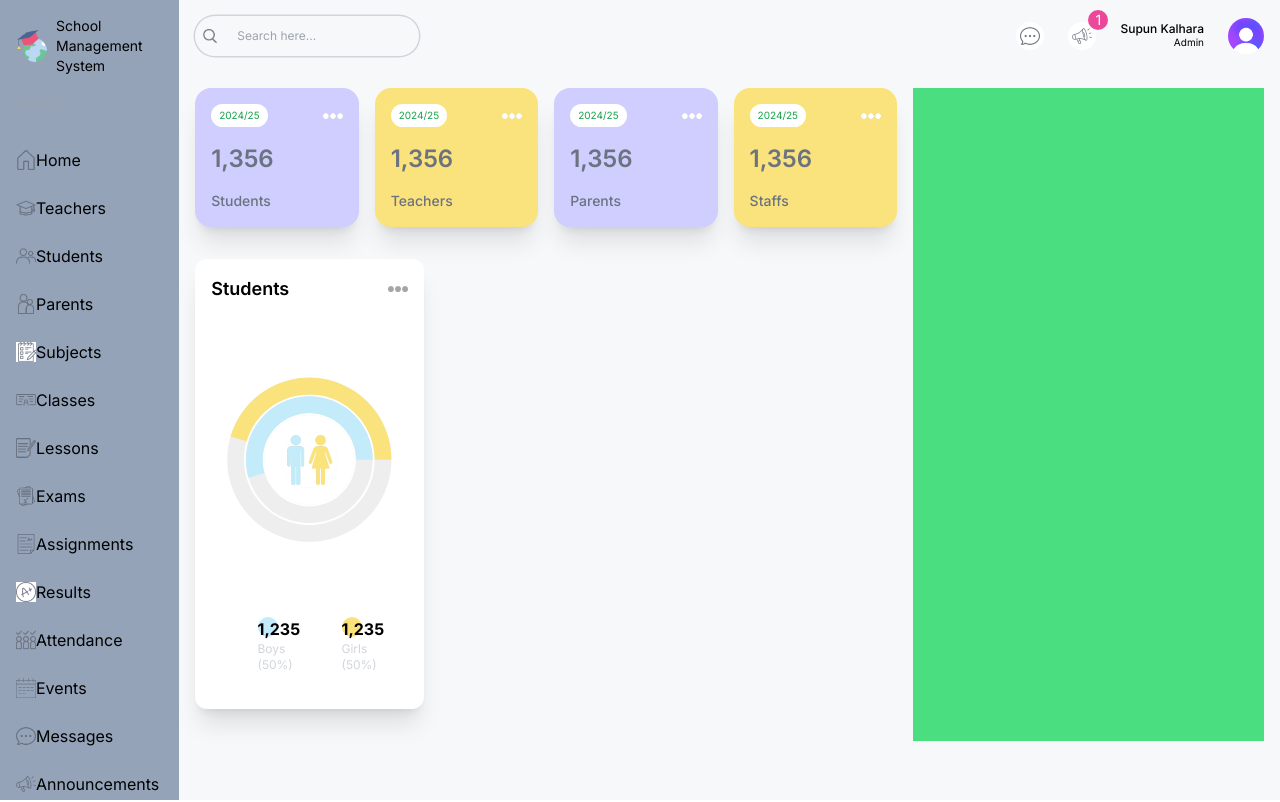
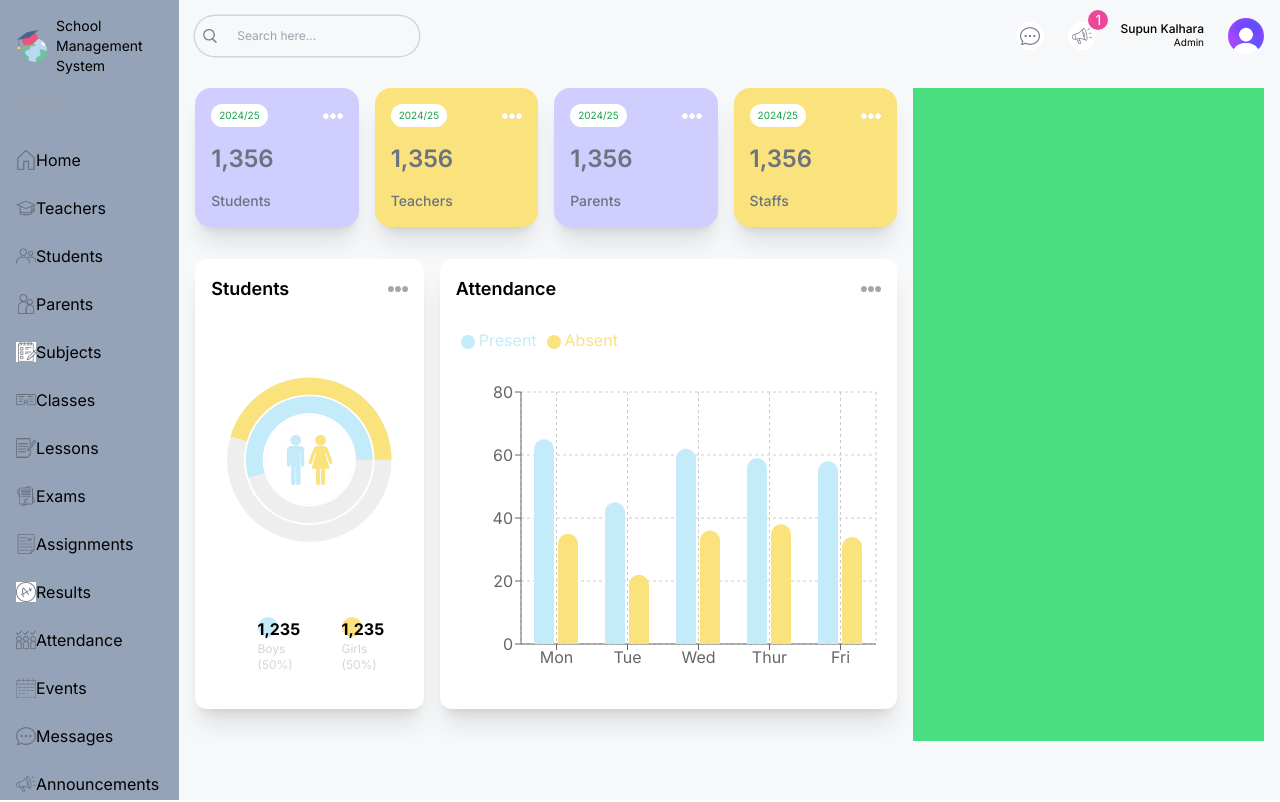
Before and after one commit to VSupunK/School-Management-System-Dashboard, a Next.js app in the folder frontend/: page /dashboard/admin in a window 1280 px wide. Shown: the top 802 px of the page. Built offline with nearby package versions, Linux system fonts and the light colour scheme.

Commit message:
Implemented Attendance chart

```diff
--- a/frontend/src/app/dashboard/admin/page.tsx
+++ b/frontend/src/app/dashboard/admin/page.tsx
@@ -1,5 +1,4 @@
-'use client';
-
+import AttendanceChart from "@/components/AttendanceChart";
 import CountChart from "@/components/CountChart";
 import UserCard from "@/components/UserCard";
 import React from "react";
@@ -23,7 +22,8 @@
           <div className="w-full lg:w-1/3 h-[450px]">
           <CountChart /></div>
           {/* Attendance chart */}
-          <div className="w-full lg:w-2/3 h-[450px]"></div>
+          <div className="w-full lg:w-2/3 h-[450px]">
+          <AttendanceChart /></div>
         </div>
         {/* Bottom chart */}
         <div className=""></div>
--- /dev/null
+++ b/frontend/src/components/AttendanceChart.tsx
@@ -0,0 +1,85 @@
+"use client";
+
+import Image from "next/image";
+import React, { PureComponent } from "react";
+import {
+  BarChart,
+  Bar,
+  Rectangle,
+  XAxis,
+  YAxis,
+  CartesianGrid,
+  Tooltip,
+  Legend,
+  ResponsiveContainer,
+} from "recharts";
+
+const data = [
+  {
+    name: "Mon",
+    Present: 65,
+    Absent: 35,
+  },
+  {
+    name: "Tue",
+    Present: 45,
+    Absent: 22,
+  },
+  {
+    name: "Wed",
+    Present: 62,
+    Absent: 36,
+  },
+  {
+    name: "Thur",
+    Present: 59,
+    Absent: 38,
+  },
+  {
+    name: "Fri",
+    Present: 58,
+    Absent: 34,
+  },
+];
+
+const AttendanceChart = () => {
+  return (
+    <div className="bg-white rounded-xl w-full h-full p-4 shadow-xl">
+      <div className="flex justify-between items-center">
+        <h1 className="text-lg font-semibold">Attendance</h1>
+        <Image src="/moreDark.png" alt="moreIcon" width={20} height={20} />
+      </div>
+
+      <ResponsiveContainer width="100%" height="90%">
+        <BarChart width={500} height={300} data={data} barSize={20}>
+          <CartesianGrid strokeDasharray="3 3" />
+          <XAxis dataKey="name" />
+          <YAxis />
+          <Tooltip />
+          <Legend
+            align="left"
+            verticalAlign="top"
+            wrapperStyle={{ paddingTop: "20px", paddingBottom: "40px" }}
+          />
+          <Bar
+            dataKey="Present"
+            fill="#c3ebfa"
+            activeBar={<Rectangle fill="skyblue" stroke="blue" />}
+            legendType="circle"
+            radius={[10,10,0,0]}
+          />
+
+          <Bar
+            dataKey="Absent"
+            fill="#fae27c"
+            activeBar={<Rectangle fill="gold" stroke="red" />}
+            legendType="circle"
+            radius={[10,10,0,0]}
+          />
+        </BarChart>
+      </ResponsiveContainer>
+    </div>
+  );
+};
+
+export default AttendanceChart;
--- a/frontend/src/components/CountChart.tsx
+++ b/frontend/src/components/CountChart.tsx
@@ -1,3 +1,5 @@
+'use client';
+
 import Image from "next/image";
 import React from "react";
 import {
```
